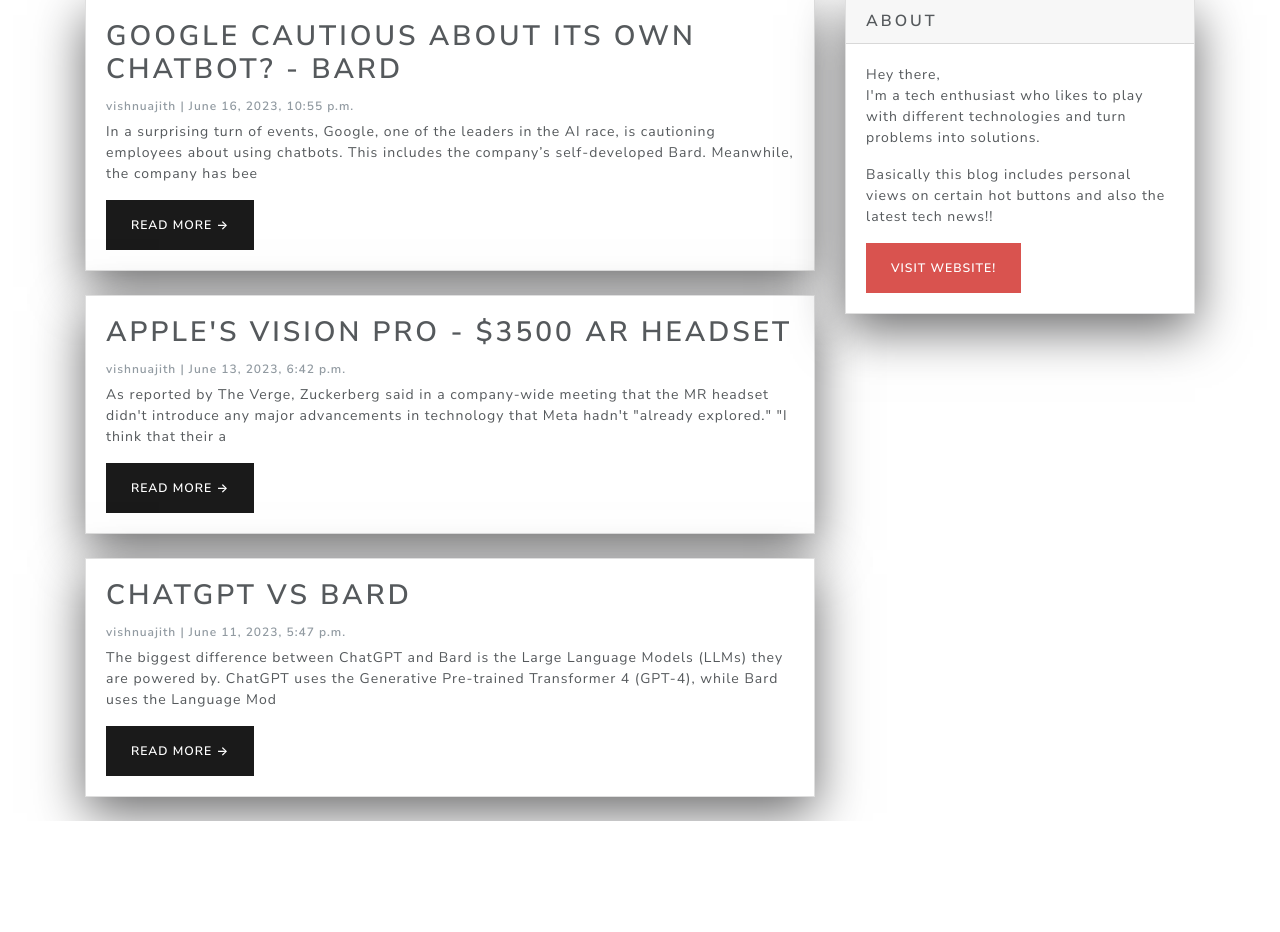
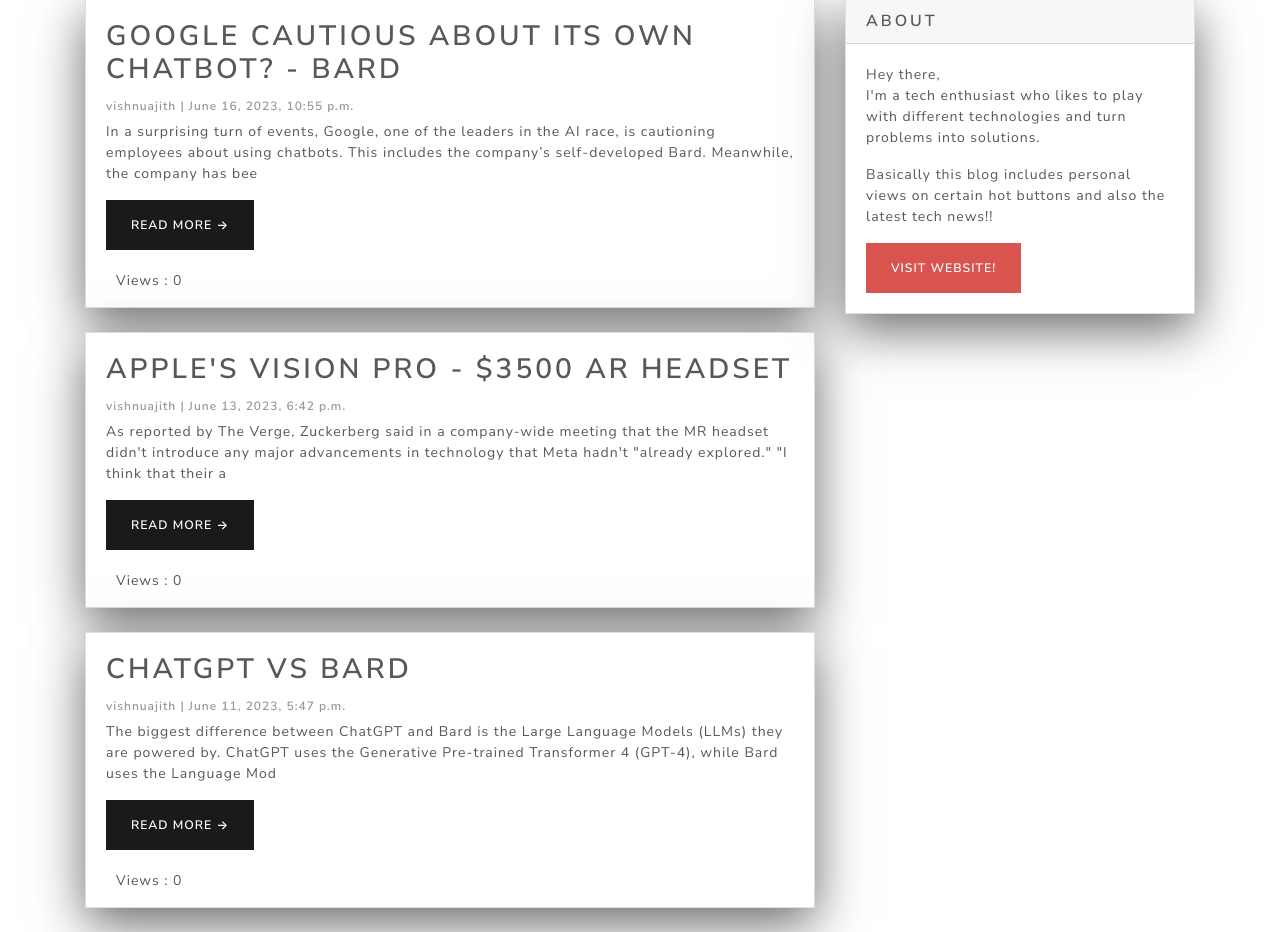
Before and after one commit to Vishnu2707/Cornucopia, a Django app: page / in a window 1280 px wide. Shown: the part 201-1133 px from the top of the page. Before the commit the page ends 1022 px from the top, so only its background shows below. Run offline with Django 4.2, Linux system fonts and the light colour scheme; data comes from the database, SQL or seed files in the repository; both versions use the stored data as it was after the commit; some libraries are stand-ins or nearby versions.

Commit message:
Edited views

```diff
--- a/App/models.py
+++ b/App/models.py
@@ -18,5 +18,8 @@
 class Meta:
     ordering = ['-created_on']
 
+class PageViews(models.Model):
+    count = models.IntegerField(default=0)
+
 def __str__(self):
     return self.title
--- a/App/templates/index.html
+++ b/App/templates/index.html
@@ -23,8 +23,9 @@
           <h2 class="card-title">{{ post.title }}</h2>
           <p class="card-text text-muted h6">{{ post.author }} | {{ post.created_on}} </p>
           <p class="card-text">{{post.content|slice:":200"}}</p>
-          <a href="{% url 'post_detail' post.slug  %}" class="btn btn-primary">Read More &rarr;</a>
+          <a href="{% url 'post_detail' post.slug  %}" class="btn btn-primary" onclick="incrementCounter('{{ post.id }}')">Read More &rarr;</a>
         </div>
+        <p class="counter" style="margin-left: 30px;">Views : <span id="counter_{{ post.id }}">0</span></p>
       </div>
       {% endfor %}
     </div>
@@ -33,4 +34,12 @@
     {% endblock sidebar %}
   </div>
 </div>
+<script>
+  function incrementCounter(postId) {
+  var counterElement = document.getElementById("counter_" + postId);
+  var count = parseInt(counterElement.textContent);
+  count++;
+  counterElement.textContent = count;
+}
+</script>
 {%endblock%}
--- a/Project/settings.py
+++ b/Project/settings.py
@@ -26,7 +26,7 @@
 # SECURITY WARNING: don't run with debug turned on in production!
 DEBUG = True
 
-ALLOWED_HOSTS = ['blogv.pythonanywhere.com']
+ALLOWED_HOSTS = ['blogv.pythonanywhere.com','127.0.0.1']
 
 
 # Application definition
```
Also changed, not shown: App/migrations/0005_post_views.py (added), App/migrations/0006_pageviews_remove_post_views.py (added), db.sqlite3.
